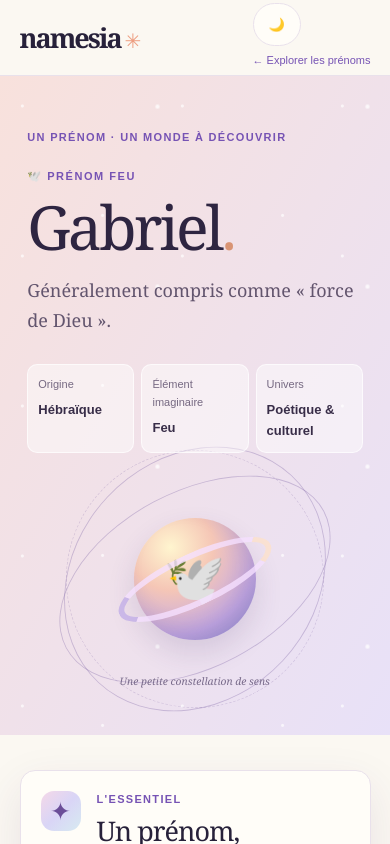
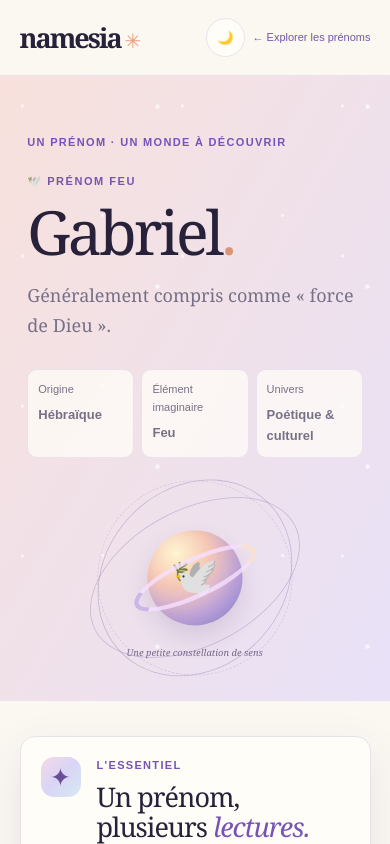
Before and after one commit to Nabouna32/Names, a Next.js app: page /prenoms/gabriel in a window 390 px wide. Shown: the top 844 px of the page. Built offline with nearby package versions, Linux system fonts and the light colour scheme.

Commit message:
Adapter le héros des fiches au thème et réduire son espace vide

```diff
--- a/src/app/globals.css
+++ b/src/app/globals.css
@@ -106,3 +106,35 @@ body{font-size:16px;line-height:1.65;-webkit-font-smoothing:antialiased}
   .stats-table{min-width:420px}
 }
 @media(prefers-reduced-motion:reduce){body{transition:none}}
+
+
+/* Harmonisation des fiches prénom en thème sombre et réduction du vide dans le héros */
+.profile-topbar-actions{display:flex;align-items:center;gap:14px}
+.profile-topbar .theme-toggle{flex-shrink:0}
+.profile-hero{min-height:390px;padding-top:42px;padding-bottom:42px;gap:20px}
+.profile-orbit-art{height:250px;transform:scale(.88);transform-origin:center}
+.profile-orbit.orbit-1{width:290px;height:175px}
+.profile-orbit.orbit-2{width:230px;height:270px}
+.profile-orbit.orbit-3{width:250px;height:250px}
+.profile-planet{width:122px;height:122px;font-size:49px}
+.profile-planet:after{width:158px;height:40px;border-width:6px}
+.profile-art-caption{bottom:-2px}
+.profile-hero h1{color:var(--ink)}
+.profile-meaning{color:var(--muted)}
+.profile-facts span{background:color-mix(in srgb,var(--paper) 78%,transparent);border-color:var(--line)}
+.profile-facts small,.profile-facts strong{color:var(--muted)}
+:root[data-theme="sombre"] .profile-hero.tone-amber{--hero-a:#30263b;--hero-b:#202d43}
+:root[data-theme="sombre"] .profile-hero.tone-coral{--hero-a:#382631;--hero-b:#28243e}
+:root[data-theme="sombre"] .profile-hero.tone-rose{--hero-a:#382536;--hero-b:#29243f}
+:root[data-theme="sombre"] .profile-hero.tone-iris{--hero-a:#2c2541;--hero-b:#202f43}
+:root[data-theme="sombre"] .profile-hero.tone-lavender{--hero-a:#302541;--hero-b:#20303f}
+:root[data-theme="sombre"] .profile-hero.tone-blue{--hero-a:#20303f;--hero-b:#2b2540}
+:root[data-theme="sombre"] .profile-hero:before{opacity:.42}
+:root[data-theme="sombre"] .profile-art-caption{color:#d0c1e4}
+@media(max-width:760px){
+ .profile-topbar-actions{gap:8px}
+ .profile-topbar .theme-toggle{padding:8px 10px}
+ .profile-topbar .theme-label{display:none}
+ .profile-hero{min-height:0;padding-top:38px;padding-bottom:24px}
+ .profile-orbit-art{height:205px;transform:scale(.78);margin:-3px 0}
+}
```
